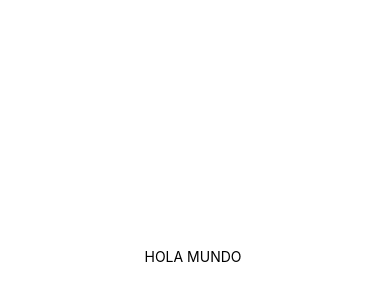
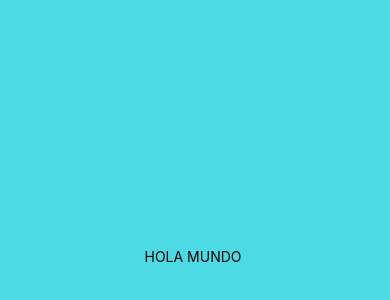
Before and after one commit to CaletHar21/AulaVirtual24, a React Native app in the folder AulaVirtualItca24/: screen / in a window 390 px wide. Shown: the part 166-466 px from the top of the page. Built offline with nearby package versions, Linux system fonts and the light colour scheme.

Commit message:
Commit: CAmbio de background

```diff
--- a/AulaVirtualItca24/App.js
+++ b/AulaVirtualItca24/App.js
@@ -13,7 +13,7 @@ export default function App() {
 const styles = StyleSheet.create({
   container: {
     flex: 1,
-    backgroundColor: '#fff',
+    backgroundColor: '#4CDBE4',
     alignItems: 'center',
     justifyContent: 'center',
   },
```
